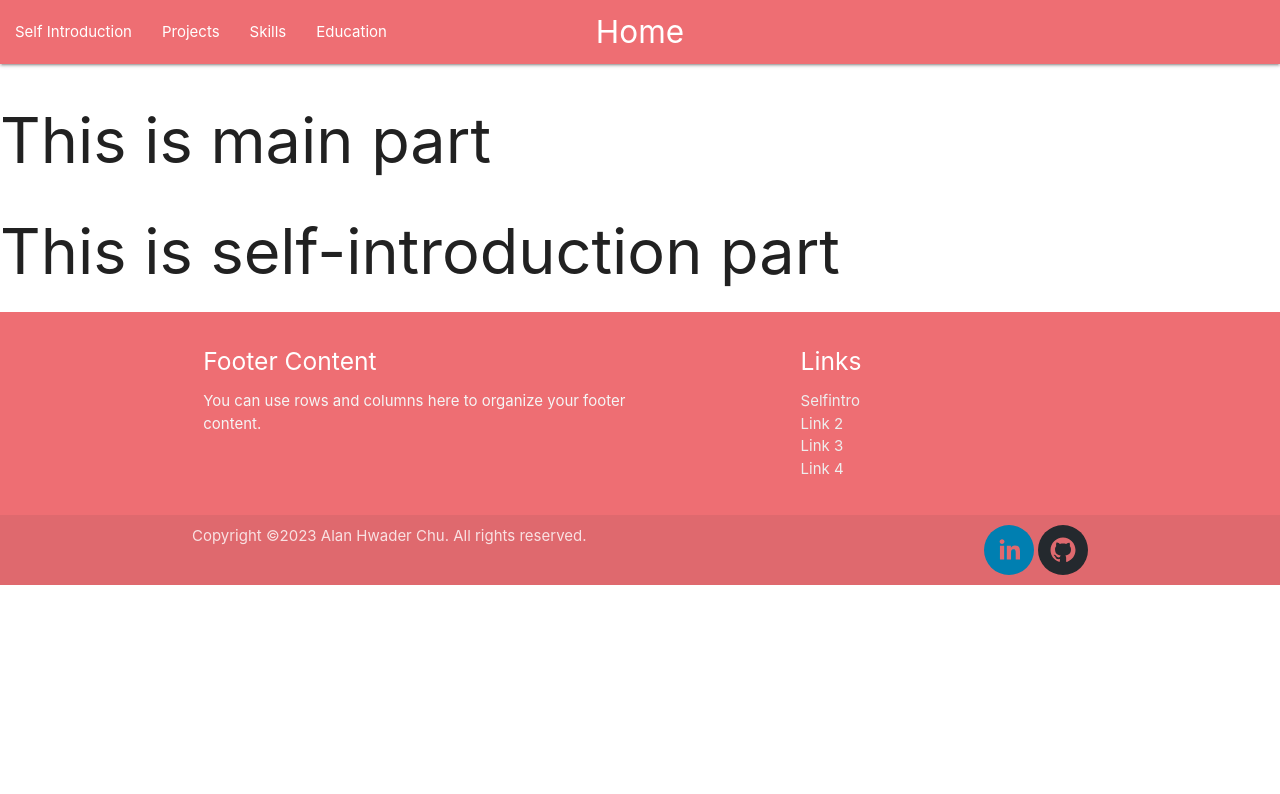
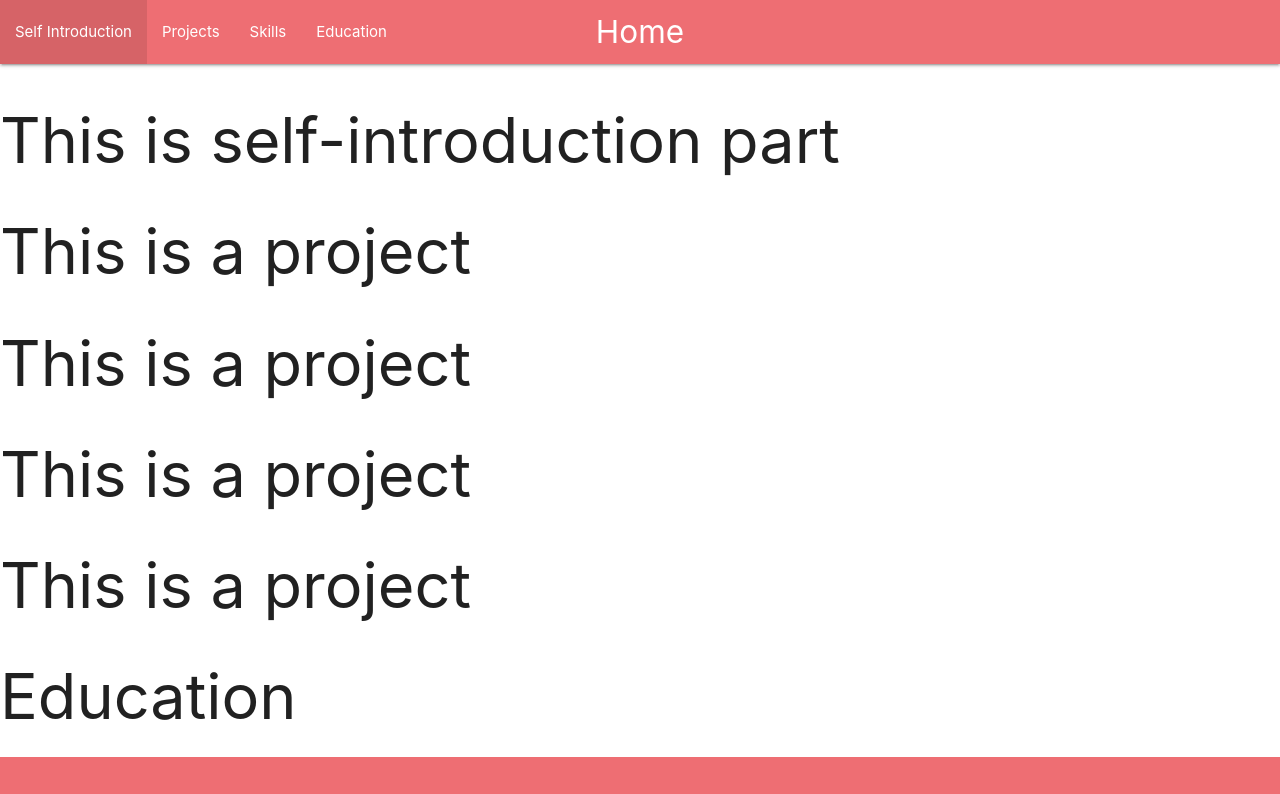
Before and after one commit to AlanChu61/Perfolio_React, a React (Create React App) app: page / in a window 1280 px wide. Shown: the top 794 px of the page. Built offline with nearby package versions, Linux system fonts and the light colour scheme.

Commit message:
intial main setup

```diff
--- a/src/components/Main.js
+++ b/src/components/Main.js
@@ -1,10 +1,15 @@
-import Selfintro from "./Selfintro";
+import Education from "./Education";
+import Projects from "./Projects";
+import SelfIntroduction from "./Selfintro";
 
 function Main() {
-    return <>
-        <h1>This is main part</h1>
-        <Selfintro />
+    return (
+        <>
+            <SelfIntroduction />
+            <Projects />
+            <Education />
+        </>
+    );
+}
 
-    </>
-}
 export default Main;
--- a/src/components/Project.js
+++ b/src/components/Project.js
@@ -1,7 +1,7 @@
 function Project() {
     return (
         <div>
-            <h1>Project</h1>
+            <h1>This is a project</h1>
         </div>
     )
 }
--- a/src/components/Projects.js
+++ b/src/components/Projects.js
@@ -1,7 +1,11 @@
+import Project from "./Project";
 function Projects() {
     return (
         <div className="#projects">
-            <h1>Project</h1>
+            <Project />
+            <Project />
+            <Project />
+            <Project />
         </div>
     )
 }
--- a/src/components/Selfintro.js
+++ b/src/components/Selfintro.js
@@ -2,6 +2,5 @@ function Selfintro() {
     return <div className="#selfintro">
         <h1>This is self-introduction part</h1>
     </div>
-
 }
 export default Selfintro;
```
